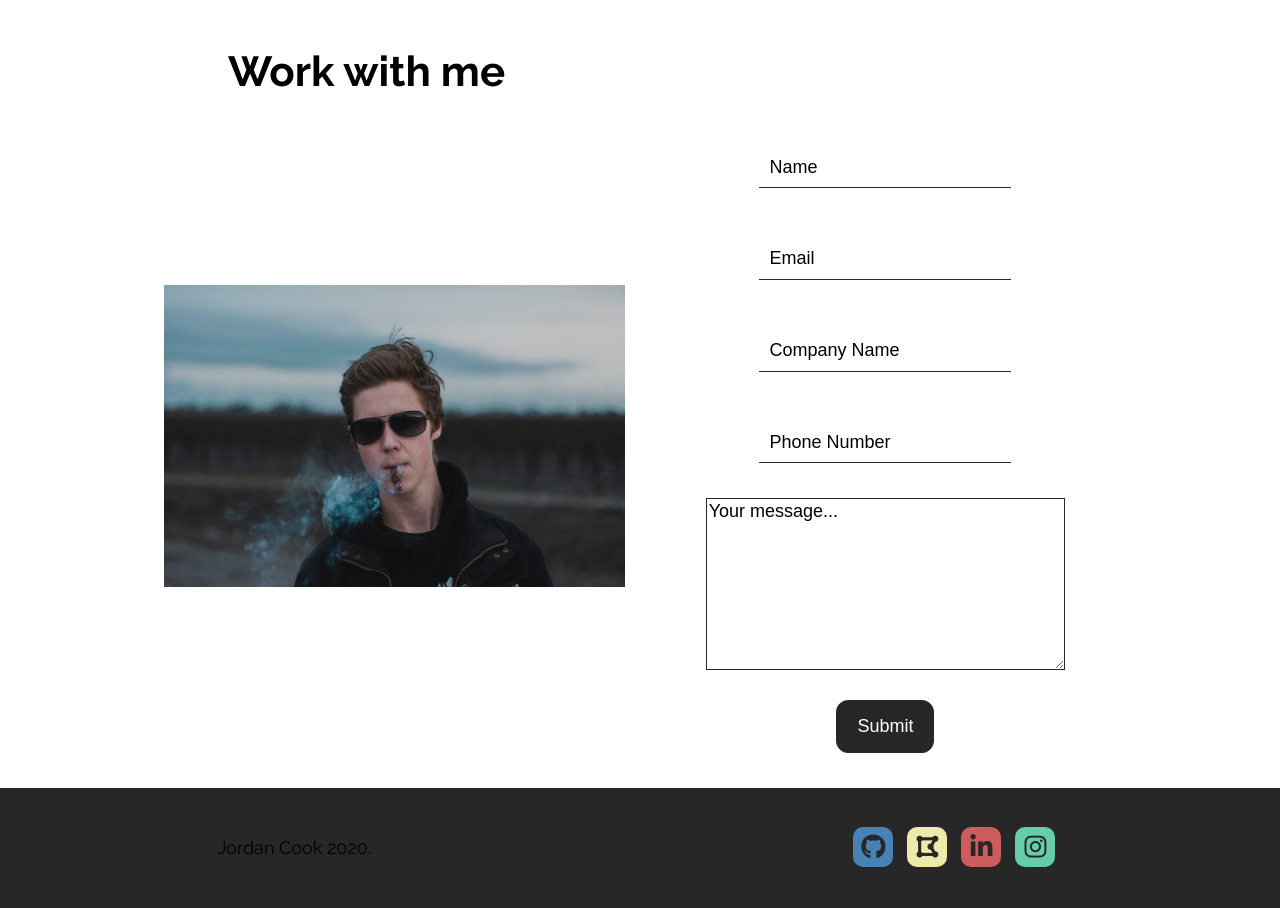
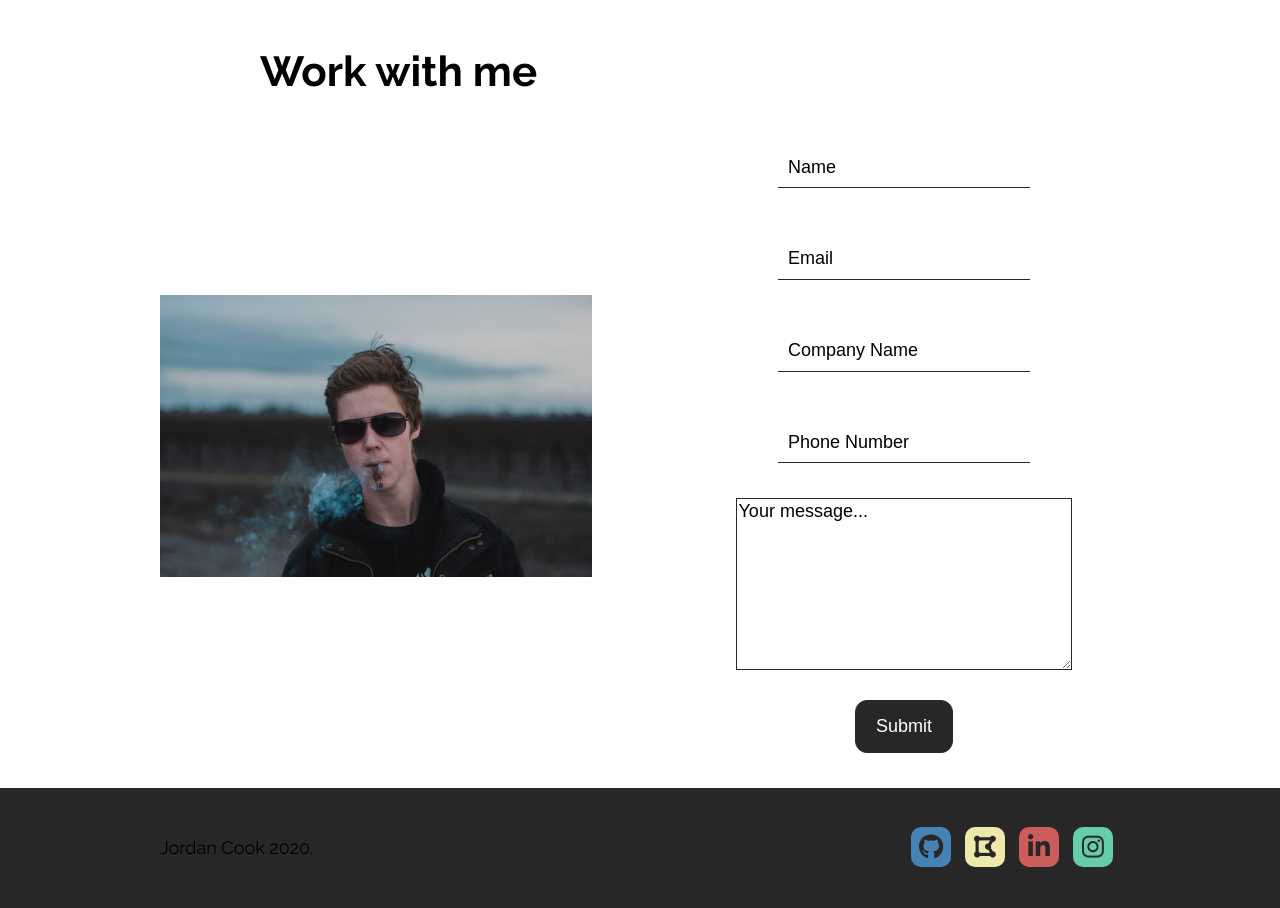
Before and after one commit to misterjtc/portfolio, a plain HTML site: page index.html in a window 1280 px wide. Shown: the part 4940-5848 px from the top of the page. Drawn offline with nearby package versions, Linux system fonts and the light colour scheme; some packages are replaced by stand-ins of ours; a script that the page names is missing.

Commit message:
fixed some minor contact and footer section relationship styling and added a wrapper to the footer for this

```diff
--- a/index.html
+++ b/index.html
@@ -378,6 +378,7 @@ Designed and developed by:
          </div>
       </div>
       <footer>
+         <div class="wrapper">
             <p>
                Jordan Cook 2020.
             </p>
@@ -397,6 +398,7 @@ Designed and developed by:
                   </li>
                </ul>
             </div>
+         </div>
       </footer>
    </main>
 <!-- Scripts -->
--- a/styles/sections/_contact.scss
+++ b/styles/sections/_contact.scss
@@ -5,7 +5,7 @@
     justify-content: center;
     align-items: center;
     .wrapper {
-        width: 80%;
+        width: 75%;
         height: 100%;
         display: flex;
         flex-direction: column;
@@ -23,7 +23,7 @@
         .contactContent {
             display: flex;
             // flex-direction: column;
-            justify-content: center;
+            justify-content: space-between;
             align-items: center;
             .img {
                 width: 45%;
--- a/styles/sections/_footer.scss
+++ b/styles/sections/_footer.scss
@@ -1,10 +1,15 @@
 footer {
     height: 15vh;
     width: 100%;
+    margin: 0 auto;
+    background: $linkBackground;
+    .wrapper {
+        margin: 0 auto;
+        width: 75%;
+        height: 100%;
         display: flex;
-    justify-content: space-around;
+        justify-content: space-between;
         align-items: center;
-    background: $linkBackground;
         .footerLinks {
             ul {
                 list-style: none;
@@ -69,3 +74,5 @@ footer {
             }
         }
     }
+
+}
```
Also changed, not shown: styles/styles.css. Lines whose indentation alone changed are shown as unchanged.
